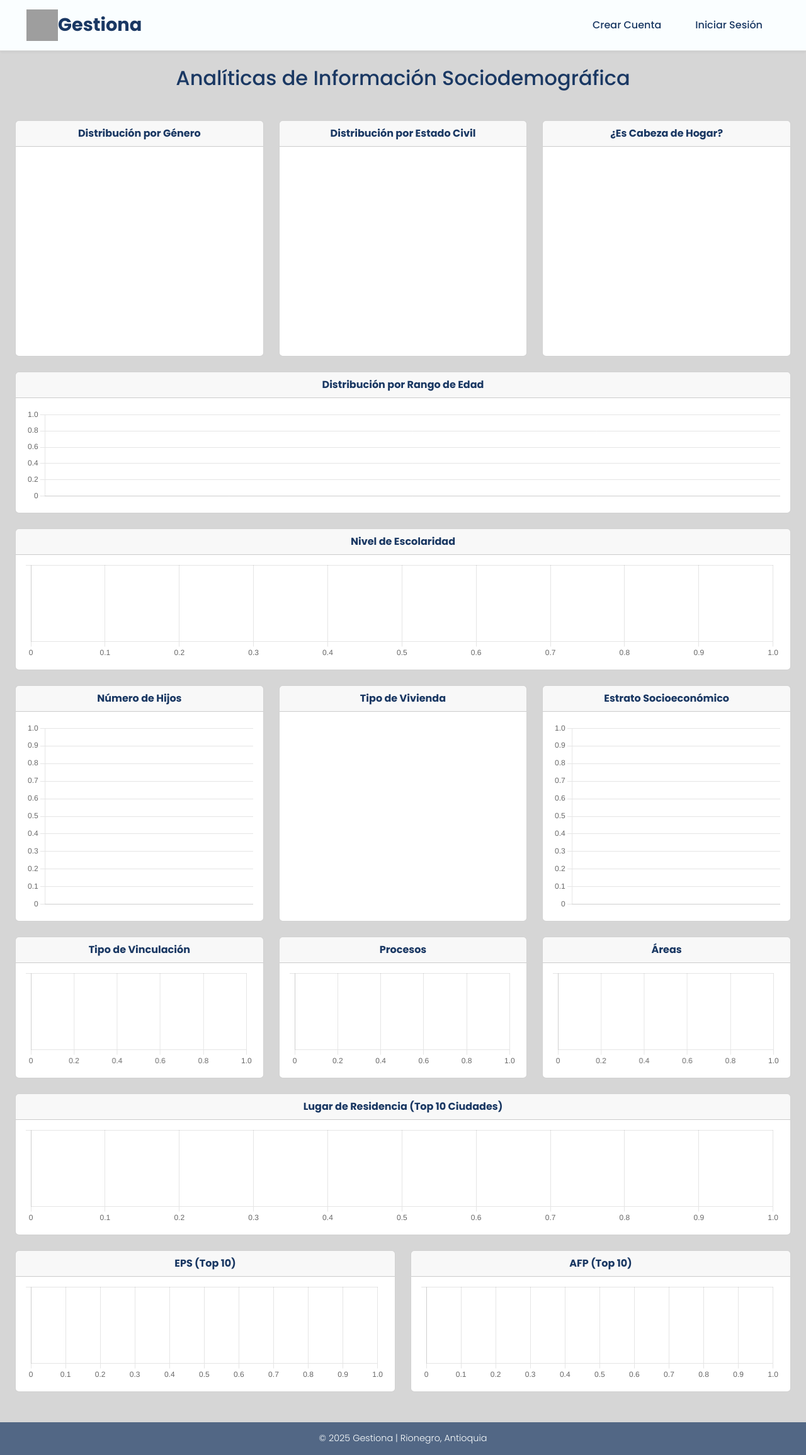
After one commit to Natalipareja/sociodemografico_ausentismo, a Flask app: page /sociodemografico/dashboard in a window 1280 px wide. The commit adds this page. Shown: the whole page at 63% size. Run offline with Flask 3, Linux system fonts and the light colour scheme; data that the repository does not hold is empty; a map, chart or similar area stays blank; grey boxes are pictures that could not be loaded.

Commit message:
Se hace módulo de graficos sociodemografico, en html, script, python. Con CHART.JS

```diff
--- /dev/null
+++ b/static/css/style_graficos_sociodemografico.css
@@ -0,0 +1,43 @@
+/* Importar fuentes */
+@import url('https://fonts.googleapis.com/css2?family=Comfortaa:wght@300..700&family=Poppins:ital,wght@0,100;0,200;0,300;0,400;0,500;0,600;0,700;0,800;0,900;1,100;1,200;1,300;1,400;1,500;1,600;1,700;1,800;1,900&display=swap');
+
+/* -------------------------------------------------------------------------- */
+/* VARIABLES CSS GLOBALES                                                     */
+/* -------------------------------------------------------------------------- */
+:root {
+    --primary_color: #FAFEFF;
+    --second_color: #D6D6D6;
+    --third_color: #1A3863;
+    --fourth_color: #94DBED;
+    --fifth_color: #5c94b4;
+    --image-bg-color: #F8F9FA;
+
+    --primary_font: "Poppins", sans-serif;
+    --second_font: "Comfortaa", sans-serif;
+
+    --big_font_weight: 700;
+    --medium_font_weight: 500;
+    --normal_font_weight: 400;
+    --light_font_weight: 300;
+    --thin_font_weight: 100;
+
+
+}
+.chart-card {
+    display: flex;
+    flex-direction: column;
+    height: 100%;
+}
+.chart-card .card-body {
+    flex-grow: 1;
+    display: flex;
+    align-items: center;
+    justify-content: center;
+    text-align: center;
+}
+
+.card-header{
+    text-align: center;
+    font-weight: bold;
+    color: var(--third_color);
+}
--- a/templates/consolidado_sociodemografico.html
+++ b/templates/consolidado_sociodemografico.html
@@ -24,6 +24,7 @@
                     <th>Primer Apellido</th>
                     <th>Segundo Apellido</th>
                     <th>Fecha Nacimiento</th>
+                    <th>Edad</th>
                     <th>Sexo</th>
                     <th>Nivel Escolaridad</th>
                     <th>Estado Civil</th>
@@ -61,6 +62,7 @@
                         <td>{{ registro.primer_apellido if registro.primer_apellido is not none else '' }}</td>
                         <td>{{ registro.segundo_apellido if registro.segundo_apellido is not none else '' }}</td>
                         <td>{{ registro.fecha_nacimiento_formateada if registro.fecha_nacimiento_formateada is not none else (registro.fecha_nacimiento if registro.fecha_nacimiento is not none else '') }}</td>
+                        <td>{{ registro.edad | default('N/A') }}</td>
                         <td>{{ registro.sexo if registro.sexo is not none else '' }}</td>
                         <td>{{ registro.nivel_escolaridad if registro.nivel_escolaridad is not none else '' }}</td>
                         <td>{{ registro.estado_civil if registro.estado_civil is not none else '' }}</td>
@@ -91,7 +93,7 @@
                 {% else %}
                     {# Esta fila se mostrará si no hay registros #}
                     <tr id="noDataRow">
-                        <td colspan="30" class="text-center">No hay registros sociodemográficos para mostrar.</td> {# Ajustado el colspan #}
+                        <td colspan="31" class="text-center">No hay registros sociodemográficos para mostrar.</td> {# Ajustado el colspan #}
                     </tr>
                 {% endif %}
             </tbody>
--- /dev/null
+++ b/templates/dashboard_sociodemografico.html
@@ -0,0 +1,120 @@
+{% extends "nav.html" %}
+
+{% block title %}Gráficos Información Sociodemográfica{% endblock %} {# Título más específico #}
+
+{% block head_extra %}
+    <link rel="stylesheet" href="{{ url_for('static', filename='css/style_graficos_sociodemografico.css') }}">
+    <link rel="stylesheet" href="https://cdnjs.cloudflare.com/ajax/libs/animate.css/4.1.1/animate.min.css">
+{% endblock %}
+
+{% block content %}
+<div class="container-fluid py-4">
+    <h2 class="text-center mb-5">Analíticas de Información Sociodemográfica</h2>
+
+    <div class="row">
+        <div class="col-lg-4 col-md-6 mb-4"><div class="card chart-card"><div class="card-header">Distribución por Género</div><div class="card-body"><canvas id="graficoGenero"></canvas></div></div></div>
+        <div class="col-lg-4 col-md-6 mb-4"><div class="card chart-card"><div class="card-header">Distribución por Estado Civil</div><div class="card-body"><canvas id="graficoEstadoCivil"></canvas></div></div></div>
+        <div class="col-lg-4 col-md-12 mb-4"><div class="card chart-card"><div class="card-header">¿Es Cabeza de Hogar?</div><div class="card-body"><canvas id="graficoCabezaHogar"></canvas></div></div></div>
+    </div>
+
+    <div class="row">
+        <div class="col-12 mb-4"><div class="card chart-card"><div class="card-header">Distribución por Rango de Edad</div><div class="card-body"><canvas id="graficoEdad"></canvas></div></div></div>
+    </div>
+
+    <div class="row">
+        <div class="col-12 mb-4"><div class="card chart-card"><div class="card-header">Nivel de Escolaridad</div><div class="card-body"><canvas id="graficoEscolaridad"></canvas></div></div></div>
+    </div>
+
+    <div class="row">
+        <div class="col-lg-4 col-md-6 mb-4"><div class="card chart-card"><div class="card-header">Número de Hijos</div><div class="card-body"><canvas id="graficoHijos"></canvas></div></div></div>
+        <div class="col-lg-4 col-md-6 mb-4"><div class="card chart-card"><div class="card-header">Tipo de Vivienda</div><div class="card-body"><canvas id="graficoVivienda"></canvas></div></div></div>
+        <div class="col-lg-4 col-md-12 mb-4"><div class="card chart-card"><div class="card-header">Estrato Socioeconómico</div><div class="card-body"><canvas id="graficoEstrato"></canvas></div></div></div>
+    </div>
+
+    <div class="row">
+        <div class="col-lg-4 col-md-12 mb-4"><div class="card chart-card"><div class="card-header">Tipo de Vinculación</div><div class="card-body"><canvas id="graficoVinculacion"></canvas></div></div></div>
+        <div class="col-lg-4 col-md-6 mb-4"><div class="card chart-card"><div class="card-header">Procesos</div><div class="card-body"><canvas id="graficoProceso"></canvas></div></div></div>
+        <div class="col-lg-4 col-md-6 mb-4"><div class="card chart-card"><div class="card-header">Áreas</div><div class="card-body"><canvas id="graficoArea"></canvas></div></div></div>
+    </div>
+
+    <div class="row">
+        <div class="col-12 mb-4"><div class="card chart-card"><div class="card-header">Lugar de Residencia (Top 10 Ciudades)</div><div class="card-body"><canvas id="graficoResidencia"></canvas></div></div></div>
+    </div>
+
+    <div class="row">
+        <div class="col-lg-6 col-md-12 mb-4"><div class="card chart-card"><div class="card-header">EPS (Top 10)</div><div class="card-body"><canvas id="graficoEps"></canvas></div></div></div>
+        <div class="col-lg-6 col-md-12 mb-4"><div class="card chart-card"><div class="card-header">AFP (Top 10)</div><div class="card-body"><canvas id="graficoAfp"></canvas></div></div></div>
+    </div>
+
+</div>
+{% endblock %}
+
+{% block scripts %}
+    {{ super() }}
+    <script src="https://cdn.jsdelivr.net/npm/chart.js"></script>
+
+    <script>
+        document.addEventListener('DOMContentLoaded', function () {
+
+            // Colores base para los gráficos, puedes usar los de tus variables CSS
+            const colorPrincipal = 'rgba(26, 56, 99, 0.7)'; // --third_color
+            const colorSecundario = 'rgba(148, 219, 237, 0.7)'; // --fourth_color
+            const coloresPie = [colorPrincipal, colorSecundario, 'rgba(92, 148, 180, 0.7)', 'rgba(214, 214, 214, 0.7)'];
+
+            // Función genérica para crear gráficos de barras
+            function crearGraficoBarra(idCanvas, datos, campoLabel, titulo, esHorizontal = false, color = colorPrincipal) {
+                const ctx = document.getElementById(idCanvas).getContext('2d');
+                new Chart(ctx, {
+                    type: 'bar',
+                    data: {
+                        labels: datos.map(d => d[campoLabel]),
+                        datasets: [{ label: titulo, data: datos.map(d => d.total), backgroundColor: color }]
+                    },
+                    options: {
+                        indexAxis: esHorizontal ? 'y' : 'x',
+                        responsive: true, maintainAspectRatio: false,
+                        plugins: { legend: { display: false } }
+                    }
+                });
+            }
+
+            // Función genérica para crear gráficos de torta/dona
+            function crearGraficoPie(idCanvas, datos, campoLabel, titulo) {
+                 const ctx = document.getElementById(idCanvas).getContext('2d');
+                 new Chart(ctx, {
+                    type: 'pie',
+                    data: {
+                        labels: datos.map(d => d[campoLabel]),
+                        datasets: [{ label: titulo, data: datos.map(d => d.total), backgroundColor: coloresPie }]
+                    },
+                    options: { responsive: true, maintainAspectRatio: false, plugins: { legend: { position: 'right' } } }
+                 });
+            }
+
+            // Pedimos todos los datos a nuestra API de una sola vez
+            fetch("{{ url_for('sociodemografico.dashboard_data') }}")
+                .then(response => response.json())
+                .then(data => {
+                    if (data.error) throw new Error(data.error);
+
+                    // Llamamos a las funciones para crear cada gráfico con los datos recibidos
+                    crearGraficoPie('graficoGenero', data.genero, 'sexo', 'Género');
+                    crearGraficoPie('graficoEstadoCivil', data.estado_civil, 'estado_civil', 'Estado Civil');
+                    crearGraficoPie('graficoCabezaHogar', data.cabeza_hogar, 'cabeza_hogar', 'Cabeza de Hogar');
+                    crearGraficoPie('graficoVivienda', data.vivienda, 'tipo_vivienda', 'Tipo de Vivienda');
+
+                    crearGraficoBarra('graficoEdad', data.edad, 'rango_edad', 'Rango de Edad');
+                    crearGraficoBarra('graficoEscolaridad', data.escolaridad, 'nivel_escolaridad', 'Nivel de Escolaridad', true, colorSecundario);
+                    crearGraficoBarra('graficoHijos', data.hijos, 'hijos', 'Número de Hijos');
+                    crearGraficoBarra('graficoEstrato', data.estrato, 'estrato', 'Estrato');
+                    crearGraficoBarra('graficoVinculacion', data.vinculacion, 'tipo_contrato', 'Tipo de Vinculación', true, colorSecundario);
+                    crearGraficoBarra('graficoProceso', data.proceso, 'proceso', 'Procesos', true);
+                    crearGraficoBarra('graficoArea', data.area, 'area', 'Áreas', true, colorSecundario);
+                    crearGraficoBarra('graficoResidencia', data.residencia, 'ciudad', 'Ciudades', true);
+                    crearGraficoBarra('graficoEps', data.eps, 'eps', 'EPS', true, colorSecundario);
+                    crearGraficoBarra('graficoAfp', data.afp, 'afp', 'AFP', true);
+                })
+                .catch(error => console.error('Error al cargar datos para los gráficos:', error));
+        });
+    </script>
+{% endblock %}
--- a/templates/layout.html
+++ b/templates/layout.html
@@ -25,6 +25,7 @@
                             <li class="nav-item"><a class="nav-link active" aria-current="page" href="{{ url_for('sociodemografico.formulario_sociodemografico') }}">Información Sociodemográfica</a></li>
                             <li class="nav-item"><a class="nav-link active" aria-current="page" href="{{ url_for('ausentismo.formulario_ausentismo') }}">Registrar Ausentismo</a></li>
                             <li class="nav-item"><a class="nav-link active" aria-current="page" href="{{ url_for('sociodemografico.consolidado_sociodemografico_tabla') }}">Consolidado Sociodemográfico</a></li>
+                            <li class="nav-item"><a class="nav-link active" aria-current="page" href="{{ url_for('sociodemografico.dashboard') }}">Analíticas Sociodemográficas</a></li>
                             <li class="nav-item"><a class="nav-link active" aria-current="page" href="{{ url_for('auth.logout') }}">Cerrar Sesión</a></li>
                         {% else %}
                             <li class="nav-item"><a class="nav-link active" aria-current="page" href="{{ url_for('usuario.formulario_registro') }}">Crear Cuenta</a></li>
--- a/templates/nav.html
+++ b/templates/nav.html
@@ -27,6 +27,7 @@
                             <li class="nav-item"><a class="nav-link active" aria-current="page" href="{{ url_for('sociodemografico.formulario_sociodemografico') }}">Info Sociodemográfica</a></li>
                             <li class="nav-item"><a class="nav-link active" aria-current="page" href="{{ url_for('ausentismo.formulario_ausentismo') }}">Registrar Ausentismo</a></li>
                             <li class="nav-item"><a class="nav-link active" aria-current="page" href="{{ url_for('sociodemografico.consolidado_sociodemografico_tabla') }}">Consolidado Información Sociodemográfica</a></li>
+                            <li class="nav-item"><a class="nav-link active" aria-current="page" href="{{ url_for('sociodemografico.dashboard') }}">Analíticas Sociodemográficas</a></li>
                             <li class="nav-item"><a class="nav-link" href="{{ url_for('auth.logout') }}">Cerrar Sesión</a></li>
                         {% else %}
                             <li class="nav-item"><a class="nav-link active" aria-current="page" href="{{ url_for('usuario.formulario_registro') }}">Crear Cuenta</a></li>
```
Also changed, not shown: app_sociodemografico.py (+142 -2 lines).
